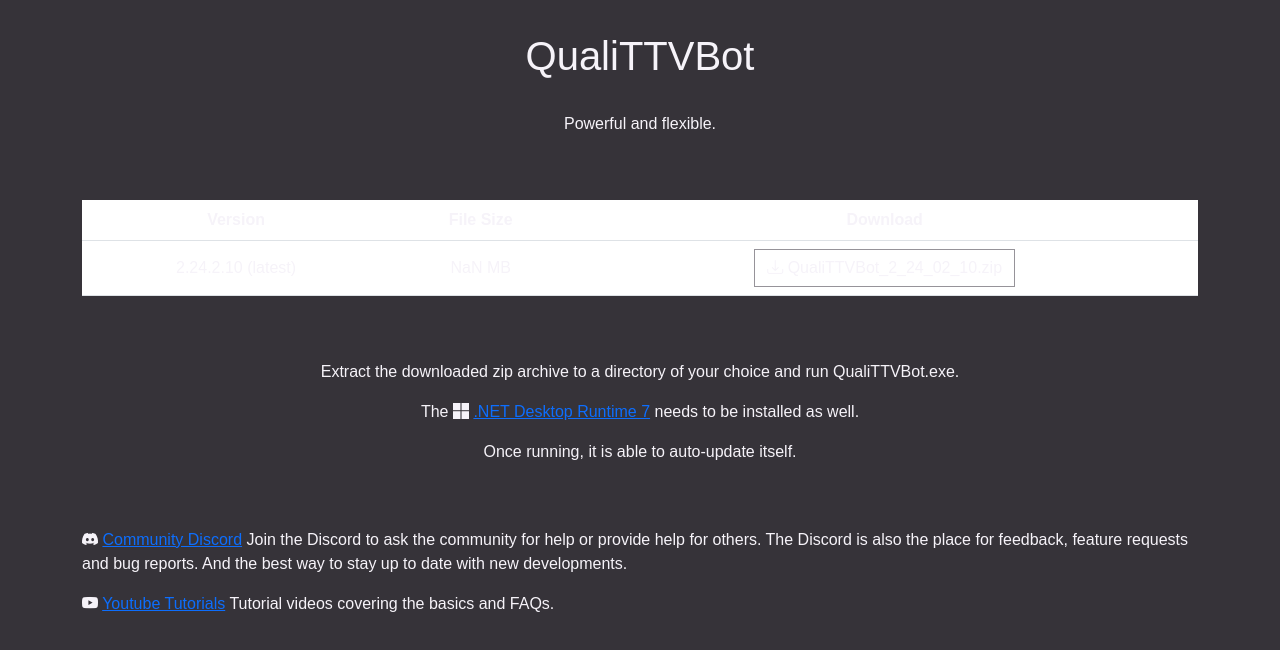
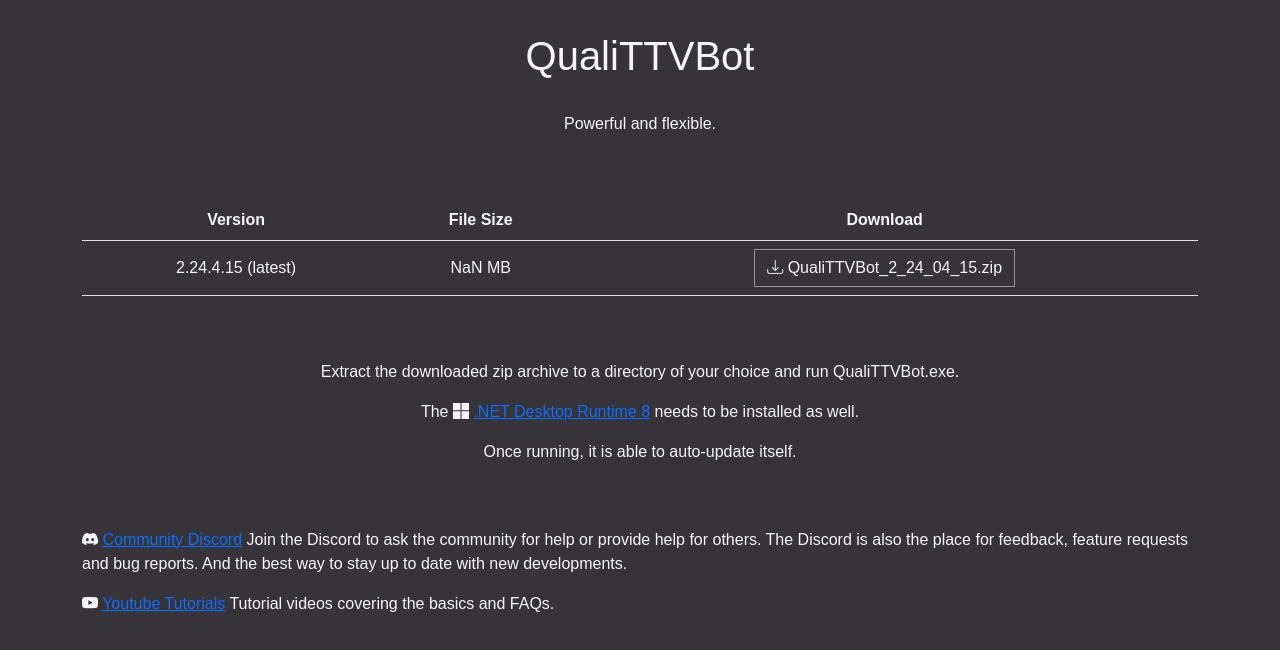
Before and after one commit to QualiTTV/QualiTTVBot, a plain HTML site: page docs/index.html in a window 1280 px wide. Drawn offline with nearby package versions, Linux system fonts and the light colour scheme; no server answers; a web font is replaced by a local one.

Commit message:
Add release 2.24.4.15

```diff
--- a/docs/index.html
+++ b/docs/index.html
@@ -15,7 +15,7 @@
 
     <!-- Bootstrap -->
     <script src="https://cdn.jsdelivr.net/npm/@popperjs/core@2.11.8/dist/umd/popper.min.js" integrity="sha384-I7E8VVD/ismYTF4hNIPjVp/Zjvgyol6VFvRkX/vR+Vc4jQkC+hVqc2pM8ODewa9r" crossorigin="anonymous"></script>
-    <script src="https://cdn.jsdelivr.net/npm/bootstrap@5.3.1/dist/js/bootstrap.min.js" integrity="sha384-Rx+T1VzGupg4BHQYs2gCW9It+akI2MM/mndMCy36UVfodzcJcF0GGLxZIzObiEfa" crossorigin="anonymous"></script>
+    <script src="https://cdn.jsdelivr.net/npm/bootstrap@5.3.3/dist/js/bootstrap.min.js" integrity="sha384-0pUGZvbkm6XF6gxjEnlmuGrJXVbNuzT9qBBavbLwCsOGabYfZo0T0to5eqruptLy" crossorigin="anonymous"></script>
 
     <script src="scripts/add-releases.js"></script>
 </head>
@@ -43,7 +43,7 @@
 
             <p>Extract the downloaded zip archive to a directory of your choice and run QualiTTVBot.exe.</p>
 
-            <p>The <i class="bi bi-microsoft"></i> <a href="https://dotnet.microsoft.com/en-us/download/dotnet/7.0">.NET Desktop Runtime 7</a> needs to be installed as well.</p>
+            <p>The <i class="bi bi-microsoft"></i> <a href="https://dotnet.microsoft.com/en-us/download/dotnet/8.0">.NET Desktop Runtime 8</a> needs to be installed as well.</p>
 
             <p>Once running, it is able to auto-update itself.</p>
         </div>
--- a/docs/releases/latest_version.xml
+++ b/docs/releases/latest_version.xml
@@ -1,5 +1,5 @@
 <?xml version="1.0" encoding="UTF-8"?>
 <item>
-  <version>2.24.2.10</version>
-  <url>https://qualittv.github.io/QualiTTVBot/releases/QualiTTVBot_2_24_02_10.zip</url>
+  <version>2.24.4.15</version>
+  <url>https://qualittv.github.io/QualiTTVBot/releases/QualiTTVBot_2_24_04_15.zip</url>
 </item>
--- a/docs/scripts/add-releases.js
+++ b/docs/scripts/add-releases.js
@@ -1,6 +1,6 @@
 function addReleases() {
     var releases = [
-        { version: "2.24.2.10 (latest)", fileName: "QualiTTVBot_2_24_02_10.zip" },
+        { version: "2.24.4.15 (latest)", fileName: "QualiTTVBot_2_24_04_15.zip" },
     ]
 
     releases.forEach(function (release) {
--- a/docs/styles/main.scss
+++ b/docs/styles/main.scss
@@ -3,8 +3,8 @@
 
 @import url('https://fonts.googleapis.com/css2?family=Aldrich&display=swap');
 
-@import url("https://cdn.jsdelivr.net/npm/bootstrap@5.3.0-alpha3/dist/css/bootstrap.min.css");
-@import url("https://cdn.jsdelivr.net/npm/bootstrap-icons@1.10.5/font/bootstrap-icons.css");
+@import url("https://cdn.jsdelivr.net/npm/bootstrap@5.3.3/dist/css/bootstrap.min.css");
+@import url("https://cdn.jsdelivr.net/npm/bootstrap-icons@1.11.3/font/bootstrap-icons.min.css");
 
 
 .body-theme {
@@ -24,7 +24,7 @@
         --bs-btn-border-color: #969399;
         --bs-btn-hover-border-color: #969399;
         --bs-btn-active-color: $light;
-        --bs-btn-active-bg: #363339;
+        --bs-btn-active-bg: $dark;
         --bs-btn-active-border-color: #969399;
         --bs-btn-disabled-color: #969399;
         --bs-btn-disabled-border-color: #969399;
@@ -36,6 +36,7 @@
         margin-bottom: 4rem;
 
         --bs-table-color: $light;
+        --bs-table-bg: $dark;
 
         td {
             vertical-align: middle;
```
Also changed, not shown: docs/styles/main.css, 2 other files.
